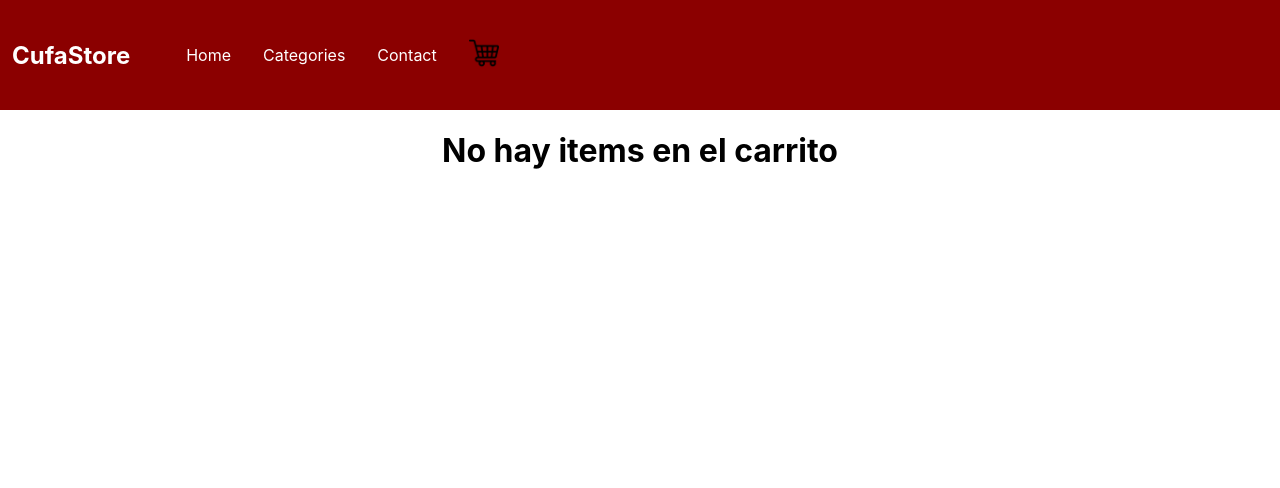
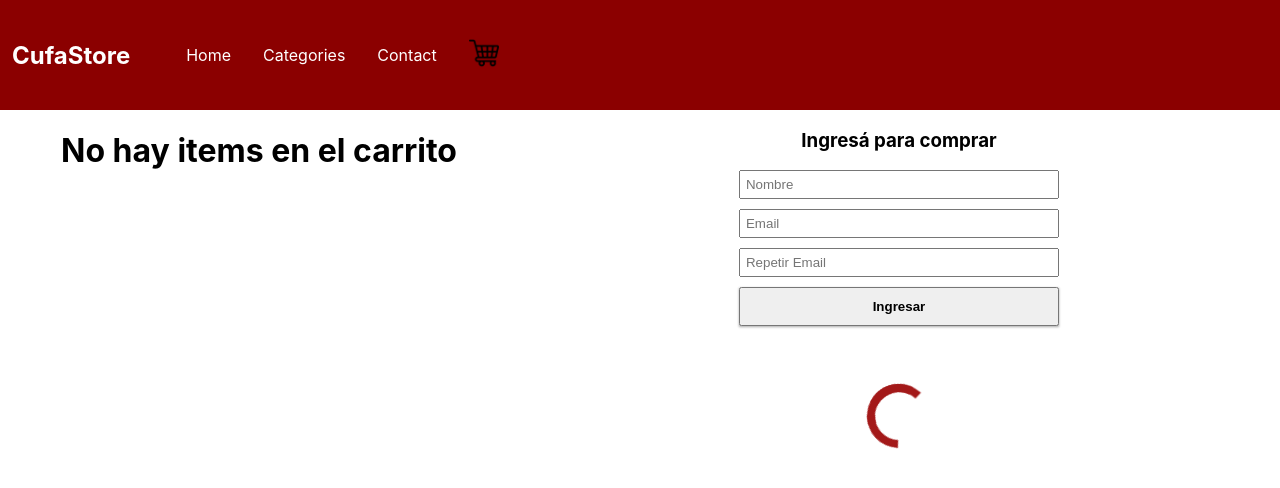
Before and after one commit to Cufavarela/cufaStore, a React (Create React App) app: page /cart in a window 1280 px wide. Shown: the top 488 px of the page. Built offline with nearby package versions, Linux system fonts and the light colour scheme.

Commit message:
added order creator and form

```diff
--- a/src/components/body/cart/Cart.js
+++ b/src/components/body/cart/Cart.js
@@ -1,16 +1,47 @@
-import { useContext } from "react";
+import { useContext, useState } from "react";
 import { CartContext } from "../../../context/CartContext";
 import trashIcon from "../../../assets/trash.png";
 import "./cart.scss";
+import UserForm from "./UserForm";
+import firebase from "firebase/app";
+import "firebase/firestore";
+import { getFirestore } from "../../../firebase/firebaseConfig";
+import Loader from "../../loader/loader";
 
 export const Cart = () => {
   const { cart, removeProduct, totalPrice } = useContext(CartContext);
+  const [order, setOrder] = useState({});
+  const [user, setUser] = useState({
+    name: null,
+    email: null,
+  });
 
   const calculatePrice = (price, qty) => {
     return price * qty;
   };
 
+  const crearOrden = () => {
+    const db = getFirestore();
+    const orders = db.collection("orders");
+    const newOrder = {
+      buyer: user,
+      items: cart,
+      date: firebase.firestore.Timestamp.fromDate(new Date()),
+      total: totalPrice,
+    };
+    orders
+      .add(newOrder)
+      .then(({ id }) => {
+        console.log(id);
+        setOrder({ id: id, ...newOrder });
+      })
+      .catch((error) => {
+        console.log("Error creating order", error);
+      });
+  };
+
   return (
+    <div className="cartView">
       <div className="cartItemsWrapper">
         {cart.length ? (
           <>
@@ -35,10 +66,22 @@ export const Cart = () => {
               <h4>${totalPrice}</h4>
               <span />
             </div>
+            <button
+              className="button3"
+              disabled={!(user.name && user.email && cart.length)}
+              onClick={() => crearOrden()}
+            >
+              Finalizar Compra
+            </button>
           </>
         ) : (
           <h1>No hay items en el carrito</h1>
         )}
       </div>
+      <div className="formWrapper">
+        <UserForm user={user} setUser={setUser} />
+        {order.id ? <div>Tu número de orden es: {order.id}</div> : <Loader />}
+      </div>
+    </div>
   );
 };
--- /dev/null
+++ b/src/components/body/cart/UserForm.js
@@ -0,0 +1,63 @@
+import { useState } from "react";
+import "./orderDetails.scss";
+
+const UserForm = ({ user, setUser }) => {
+  const [nombre, setNombre] = useState("");
+  const [mail1, setMail1] = useState("");
+  const [mail2, setMail2] = useState("");
+
+  const handleNombre = (e) => setNombre(e.target.value);
+  const handleMail1 = (e) => setMail1(e.target.value);
+  const handleMail2 = (e) => setMail2(e.target.value);
+
+  const EmailVerif = (mail1, mail2, nombre) => {
+    if (mail1 === mail2) {
+      setUser({
+        name: nombre,
+        email: mail1,
+      });
+    } else {
+      alert("Los Emails deben coincidir");
+    }
+  };
+
+  return (
+    <div className="orderContainer">
+      {user.name ? <h3>Bienvenido</h3> : <h3>Ingresá para comprar</h3>}
+      {user.name ? (
+        <div className="userName">{user.name}</div>
+      ) : (
+        <div className="userForm">
+          <input
+            type="name"
+            placeholder="Nombre"
+            onChange={handleNombre}
+            value={nombre}
+          />
+          <input
+            type="email"
+            placeholder="Email"
+            onChange={handleMail1}
+            value={mail1}
+          />
+          <input
+            type="email"
+            placeholder="Repetir Email"
+            onChange={handleMail2}
+            value={mail2}
+          />
+          <button
+            className="login"
+            onClick={() => {
+              EmailVerif(mail1, mail2, nombre);
+            }}
+          >
+            Ingresar
+          </button>
+        </div>
+      )}
+    </div>
+  );
+};
+
+export default UserForm;
--- a/src/components/body/cart/cart.scss
+++ b/src/components/body/cart/cart.scss
@@ -1,3 +1,8 @@
+.cartView {
+  display: flex;
+  justify-content: space-around;
+}
+
 .cartItem {
   display: grid;
   grid-template-columns: 300px 80px 100px 80px;
@@ -14,3 +19,24 @@
     cursor: pointer;
   }
 }
+
+.formWrapper {
+  width: 50%;
+}
+
+.button3 {
+  display: block;
+  color: white;
+  text-align: center;
+  padding: 14px 16px;
+  text-decoration: none;
+  background-color: darkred;
+  &:hover {
+    background-color: rgb(163, 25, 25);
+    cursor: pointer;
+  }
+  &:disabled {
+    background-color: rgb(143, 135, 135);
+    cursor: default;
+  }
+}
--- /dev/null
+++ b/src/components/body/cart/orderDetails.scss
@@ -0,0 +1,31 @@
+.userForm {
+  display: flex;
+  flex-direction: column;
+  justify-content: space-around;
+  max-width: 50%;
+  margin: auto;
+  gap: 10px;
+
+  input {
+    padding: 5px;
+  }
+  .login {
+    padding: 10px;
+    font-weight: 600;
+    box-shadow: 0 1px 3px rgba(0, 0, 0, 0.12), 0 1px 2px rgba(0, 0, 0, 0.24);
+
+    &:hover {
+      box-shadow: 0 2px 5px rgba(0, 0, 0, 0.24), 0 2px 4px rgba(0, 0, 0, 0.48);
+    }
+    &:focus {
+      outline: none;
+    }
+  }
+}
+.userName {
+  text-align: center;
+  font-size: 2rem;
+  font-weight: 600;
+  text-transform: capitalize;
+}
+// }
```
Lines whose indentation alone changed are shown as unchanged.
